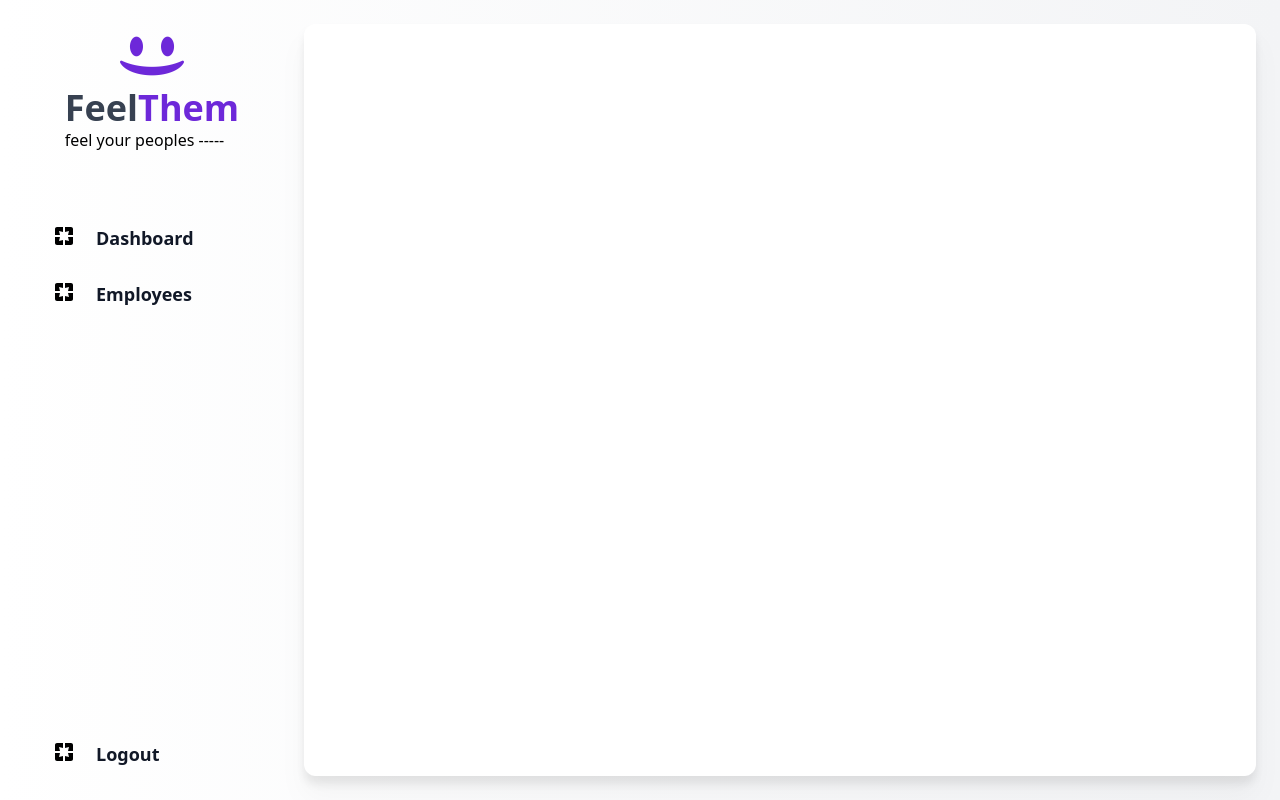
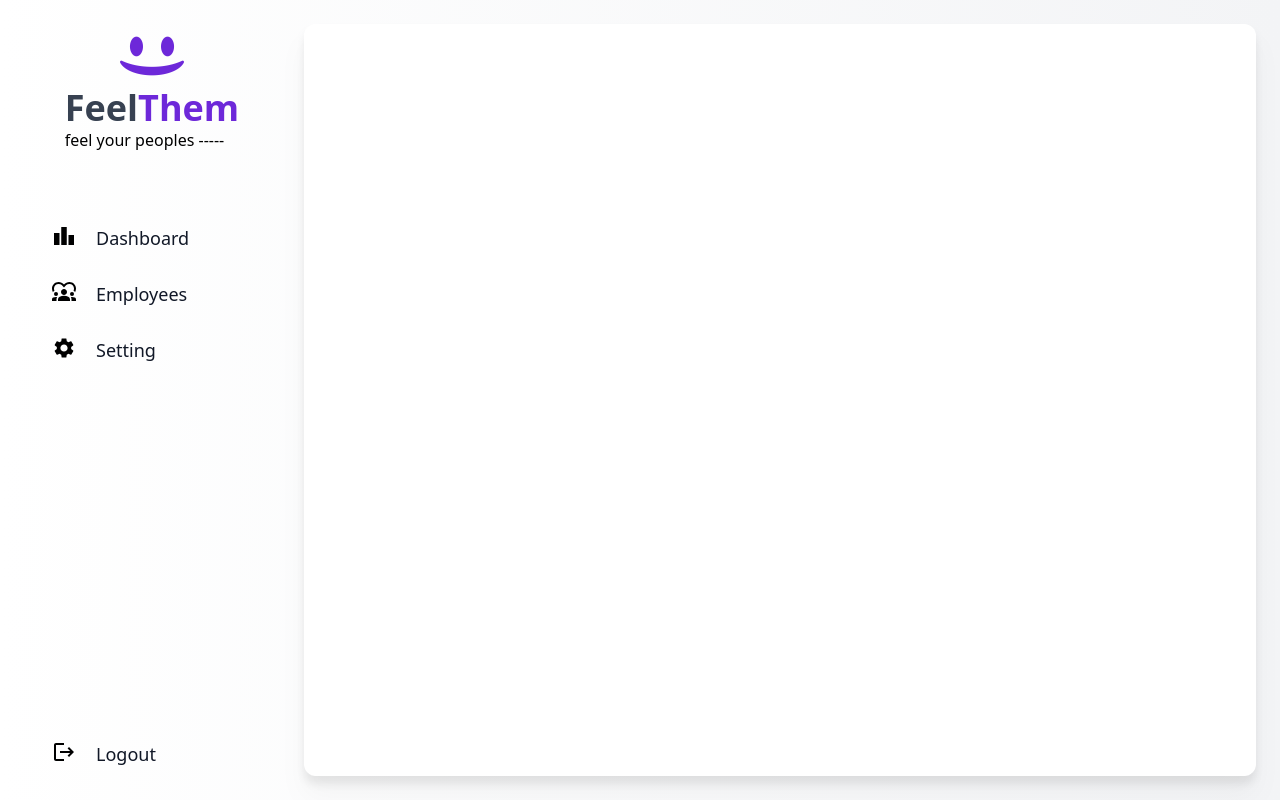
Before and after one commit to PatcharaKL/FeelME_Web, a React app: page / in a window 1280 px wide. Built offline with nearby package versions, Linux system fonts and the light colour scheme; the HTML template or start-up script is replaced by a standard one.

Commit message:
add icon to all item and add setting item to sidebar

```diff
--- a/src/assets/icons.ts
+++ b/src/assets/icons.ts
@@ -1,9 +1,13 @@
 import LeaderboardIcon from "@mui/icons-material/Leaderboard";
 import SettingsIcon from "@mui/icons-material/Settings";
 import PagesIcon from "@mui/icons-material/Pages";
+import LogoutIcon from '@mui/icons-material/Logout';
+import Diversity1Icon from '@mui/icons-material/Diversity1';
 
 export const icons = {
     default: PagesIcon,
     dashboard: LeaderboardIcon,
     setting: SettingsIcon,
+    logout: LogoutIcon,
+    diversity: Diversity1Icon,
 }
--- a/src/components/side-bar/SideBar.tsx
+++ b/src/components/side-bar/SideBar.tsx
@@ -2,6 +2,7 @@
 import { useState } from "react";
 import { FeelMeLogo } from "../FeelMeLogo";
 import { icons } from "../../assets/icons";
+import { SvgIconComponent } from "@mui/icons-material";
 
 const default_nav = "#";
 
@@ -14,11 +15,12 @@ const SideBar = () => {
           <SideBarLogo Logo={FeelMeLogo} />
         </SideBarItemsGroup>
         <SideBarItemsGroup className="flex flex-1 flex-col gap-3">
-          <SideBarItem name="Dashboard" />
-          <SideBarItem name="Employees" />
+          <SideBarItem icon={icons.dashboard} name="Dashboard" />
+          <SideBarItem icon={icons.diversity} name="Employees" />
+          <SideBarItem icon={icons.setting} name="Setting" />
         </SideBarItemsGroup>
         <SideBarItemsGroup className="">
-          <SideBarItem name="Logout" />
+          <SideBarItem icon={icons.logout} name="Logout" />
         </SideBarItemsGroup>
       </SideBarContainer>
     </>
@@ -41,15 +43,25 @@ const SideBarLogo = ({ Logo, to = default_nav }: any) => {
   );
 };
 
-const SideBarItem = ({ Icon = icons.default, name, to = default_nav }: any) => {
+const SideBarItem = ({
+  icon: Icon = icons.default,
+  name,
+  to = default_nav,
+}: SideBarItemProps) => {
   return (
-    <div className="flex gap-5   px-7 py-2">
+    <div className="flex gap-5 px-7 py-2">
       <Icon />
-      <a className="text-center text-lg font-semibold text-gray-900" href={to}>
+      <a className="text-center text-lg font-medium text-gray-900" href={to}>
         {name}
       </a>
     </div>
   );
 };
 
+interface SideBarItemProps {
+  name: string;
+  icon?: SvgIconComponent;
+  to?: string;
+}
+
 export default SideBar;
```
